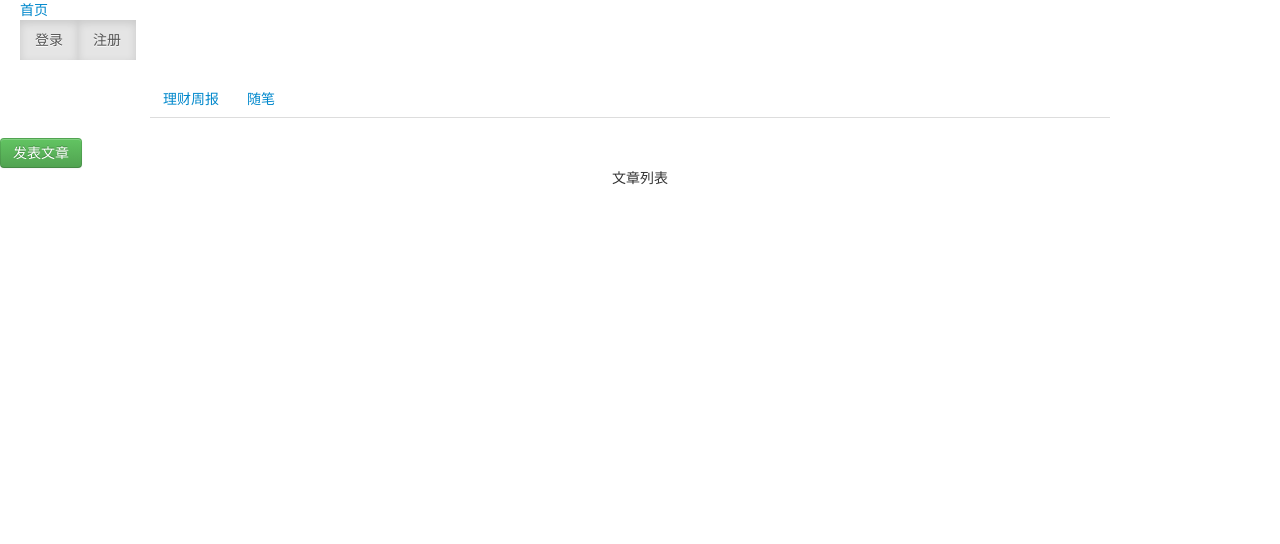
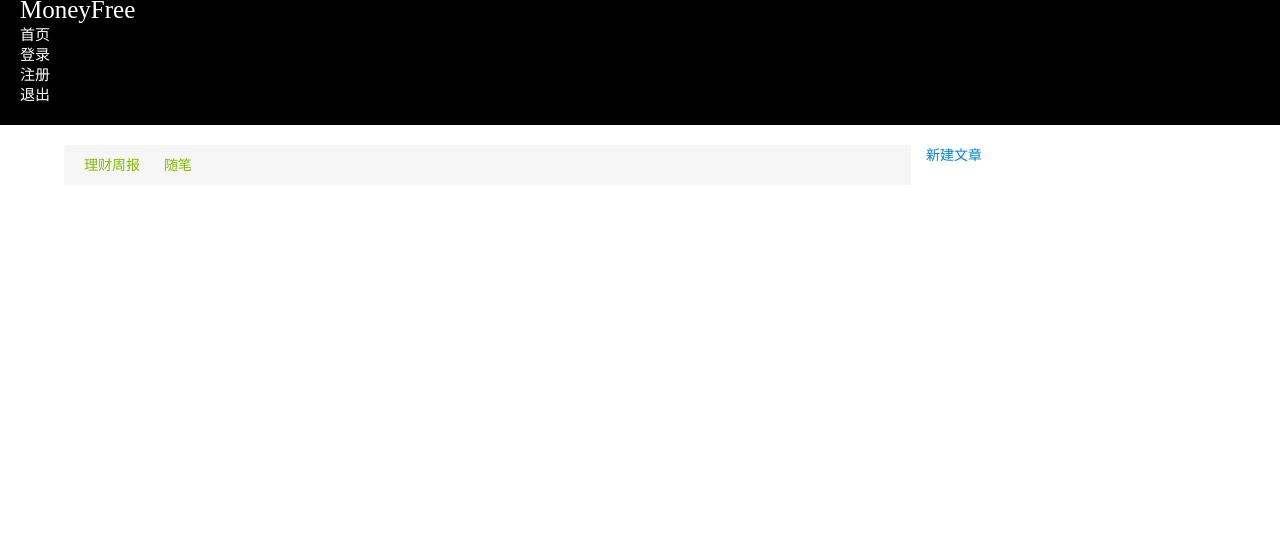
Before and after one commit to FeiPingWang/my_web, a Flask app: page / in a window 1280 px wide. Shown: the top 544 px of the page. Run offline with Flask 2, Linux system fonts and the light colour scheme; the visitor is signed in with stand-in values (Sample User, id 1); data comes from the database, SQL or seed files in the repository; data that the repository does not hold is empty; some libraries are stand-ins or nearby versions.

Commit message:
增加部分页面的CSS

```diff
--- a/models/__init__.py
+++ b/models/__init__.py
@@ -49,6 +49,12 @@ class Model(object):
     def close_session(cls, session):
         session.close()
 
+    @classmethod
+    def get_all_obj(cls, **kwargs):
+        session = new_session()
+        obj = session.query(cls).all()
+        return list(obj)
+
 
 # 提供给具体的model继承
 Base = declarative_base(cls=Model)
--- a/models/board.py
+++ b/models/board.py
@@ -15,8 +15,3 @@ class Board(Base):
         return "<Board(id='{}', title='{}')>".format(
             self.id, self.title
         )
-
-    # 返回所有的版块
-    @classmethod
-    def get_all_board(cls):
-        return Query_all(Board.id, Board.title)
--- a/models/users.py
+++ b/models/users.py
@@ -35,11 +35,10 @@ class User(Base):
         name = form.get('username', '')
         password = form.get('password', '')
         session = new_session()
-        result = session.query(User.id, User.user_name, User.password).\
-            filter(User.user_name == name).first()
+        result = session.query(cls).filter(User.user_name == name).first()
         session.close()
         if result is not None:
-            if(check_password_hash(result[2], password) == True):
+            if(check_password_hash(result.password, password) == True):
                 return result
         else:
             return None
--- a/models/weekly.py
+++ b/models/weekly.py
@@ -31,11 +31,6 @@ class Weekly(Base):
             self.id, self.title, self.content, self.ct
         )
 
-    @classmethod
-    def get_all_note(cls):
-        note = Query_all(Weekly.id, Weekly.title, Weekly.ct)
-        return note
-
 
 if __name__ == '__main__':
     session = new_session()
--- a/routes/index.py
+++ b/routes/index.py
@@ -22,9 +22,10 @@ def index():
     if u == 'null':   # 未登陆
         return redirect(url_for('index.login'))
     else:
-        board_list = Board.get_all_board()
-        note = Weekly.get_all_note()
-        return render_template('index.html', board=board_list, weekly=note)
+        board_list = Board.get_all_obj()
+        note = Weekly.get_all_obj()
+        print('note ', note)
+        return render_template('index.html', board=board_list, note=note)
 
 
 @main.route('/login', methods=['GET', 'POST'])
@@ -34,9 +35,20 @@ def login():
         if u is None:
             flash('找不到用户名')
         else:
-            session['user_id'] = u[0]   # u[0] is user_id
+            session['user_id'] = u.id   # u[0] is user_id
+            session['user_name'] = u.user_name
             return redirect(url_for('index.index'))  # 登录成功
     return render_template('login.html')
+
+
+@main.route('/logout', methods=['GET'])
+def logout():
+    if session['user_id'] and session['user_id'] is not None:
+        session.pop('user_id')
+        session.pop('user_name')
+        return redirect(url_for('index.login'))
+    else:
+        return flash('还未登录')
 
 
 @main.route('/register', methods=['GET', 'POST'])
--- a/routes/weekly.py
+++ b/routes/weekly.py
@@ -21,7 +21,7 @@ main = Blueprint('weekly', __name__)
 @main.route('/new', methods=['GET'])
 def new():
     # 返回话题列表
-    topic = Board.get_all_board()
+    topic = Board.get_all_obj()
     return render_template('weekly/new.html', board=topic)
 
 
@@ -40,7 +40,9 @@ def detail(id):
     # 增加浏览次数一次
     session, obj = Weekly.find_by_id_session(id)
     if obj is not None:
+        # print("vies ", obj.views)
         obj.views += 1
+        session.commit()
     else:
         logger.error('get_obj_by_id is None')
 
--- /dev/null
+++ b/static/css/my_web.css
@@ -0,0 +1,162 @@
+/* 导航栏背景 */
+.nav-pills {
+    background-color: #000;
+}
+
+/* 导航栏背景 */
+#my_web_name {
+    color: #ffffff;
+    font-family: "Times New Roman", Times, serif;
+    font-size: 25px;
+}
+
+/* 导航栏字体 */
+.nav-name {
+    color: #ffffff;
+    font-size: 15px;
+}
+
+/* 登录注册表格的垂直位置 */
+.form-horizontal {
+    margin-top: 15%;
+}
+
+
+/* 模仿cnode论坛 */
+#main {
+    width: 90%;
+    max-width: 1400px;
+    min-width: 960px;
+    margin: 15px auto;
+    min-height: 400px;
+}
+
+#sidebar {
+    width: 290px;
+    font-size: 14px;
+    float: right;
+    margin-bottom: 20px;
+}
+
+#content {
+    padding: 0;
+    margin-right: 305px;
+}
+
+.panel {
+    margin-bottom: 13px;
+}
+
+.panel .header {
+    padding: 10px;
+    background-color: #f6f6f6;
+    border-radius: 3px 3px 0 0;
+}
+
+.topic-tab.current-tab {
+    background-color: #80bd01;
+    color: #fff;
+    padding: 3px 4px;
+    border-radius: 3px;
+}
+
+.topic-tab {
+    margin: 0 10px;
+    color: #80bd01;
+}
+
+.panel .inner.no-padding {
+    padding: 0;
+}
+
+.panel .cell {
+    padding-right: 10px;
+    background: #fff;
+    border-top: 1px solid #f0f0f0;
+}
+
+.cell {
+    position: relative;
+    padding: 10px 0 10px 10px;
+    font-size: 14px;
+}
+
+#topic_list {
+    margin: 0;
+}
+
+.cell .reply_count {
+    width: 70px;
+    display: inline-block;
+    text-align: center;
+}
+
+.cell .count_of_replies {
+    color: #9e78c0;
+}
+
+.cell .count_seperator {
+    margin: 0 -3px;
+    font-size: 10px;
+}
+
+.cell .count_of_visits {
+    font-size: 10px;
+    color: #b4b4b4;
+}
+
+#topic_list a.topic_title {
+    color: #333;
+}
+
+.topic_title_wrapper {
+    white-space: nowrap;
+}
+
+#topic_list a.topic_title {
+    color: #333;
+}
+
+.pull-left {
+    float: left;
+}
+
+.pull-right {
+    float: right;
+}
+
+.topiclist-tab {
+    background-color: #e5e5e5;
+    color: #999;
+    padding: 2px 4px;
+    border-radius: 3px;
+    -webkit-border-radius: 3px;
+    -moz-border-radius: 3px;
+    -o-border-radius: 3px;
+    font-size: 12px;
+}
+
+img {
+    width: auto\9;
+    height: auto;
+    max-width: 100%;
+    vertical-align: middle;
+    border: 0;
+    -ms-interpolation-mode: bicubic;
+}
+
+.user_avatar img, .user_big_avatar img {
+    width: 30px;
+    height: 30px;
+    border-radius: 3px;
+}
+
+a.topic_title {
+    max-width: 70%;
+    -o-text-overflow: ellipsis;
+    white-space: nowrap;
+    display: inline-block;
+    vertical-align: middle;
+    font-size: 16px;
+    line-height: 30px;
+}
--- a/templates/base.html
+++ b/templates/base.html
@@ -4,23 +4,26 @@
     {% block head %}
 	<meta charset="utf-8">
 	<title>{% block title %}moneyfree{% endblock %}</title>
-	<link rel="stylesheet" href="http://cdn.static.runoob.com/libs/bootstrap/3.3.7/css/bootstrap.min.css">
+	<link rel="stylesheet" type="text/css" href="http://cdn.static.runoob.com/libs/bootstrap/3.3.7/css/bootstrap.min.css">
+	<link rel="stylesheet" type="text/css" href="static/css/my_web.css">
     <script src="/static/lib/jquery-3.0.0.min.js"></script>
 	<script src="/static/lib/markdownit.js"></script>
     {% endblock %}
 </head>
 <body>
 {% block body %}
-<nav class="navbar navbar-default" role="navigation">
+<nav class="nav nav-pills" role="navigation">
 	<div class="container-fluid">
 	<div class="navbar-header">
-		<a class="navbar-brand" href="{{ url_for('index.index') }}">首页</a>
+		<label id="my_web_name">MoneyFree</label>
 	</div>
 	<div>
-		<ul class="nav navbar-nav">
+		<ul class="nav navbar-nav navbar-right">
             {% block navbar %}
-			<li class="active"><a href="{{ url_for('index.login') }}">登录</a></li>
-			<li class="active"><a href="{{ url_for('index.register') }}">注册</a></li>
+            <li class="active"><a class="nav-name" href="{{ url_for('index.index') }}">首页</a></li>
+			<li class="active"><a class="nav-name" href="{{ url_for('index.login') }}">登录</a></li>
+			<li class="active"><a class="nav-name" href="{{ url_for('index.register') }}">注册</a></li>
+			<li class="active"><a class="nav-name" href="{{ url_for('index.logout') }}">退出</a></li>
             {% endblock %}
 		</ul>
 	</div>
--- a/templates/index.html
+++ b/templates/index.html
@@ -3,36 +3,65 @@
 {% block body %}
 {{ super() }}
 <!--显示所有的周报-->
-<div class="container">
-    <div class="row">
-        <ul class="nav nav-tabs">
-        {% for b in board %}
-            <li><a href="#">{{ b['Board.title'] }}</a></li>
-        {% endfor %}
-        </ul>
+<div id="main">
+    <div id="sidebar">
+        <a href="{{ url_for('weekly.new') }}">新建文章</a>
+    </div>
+    <div id="content">
+        <div class="panel">
+            <div class="header">
+                {% for b in board %}
+                    <a href="#" class="topic-tab">{{ b.title }}</a>
+                {% endfor %}
+            </div>
+            <div class="inner no-padding">
+                <div id="topic_list">
+                    {% for n in note %}
+                        <div class="cell">
+                            <a class="user_avatar pull-left" href="#">
+                                <img src="/static/img/avater.img" title="StudentWan">
+                            </a>
+                            <span class="reply_count pull-left">
+                            <span class="count_of_replies" title="回复数">{{ n.replys }}</span>
+                            <span class="count_seperator">/</span>
+                            <span class="count_of_visits" title="点击数">{{ n.views }}</span>
+                            </span>
+                            <span class="last_time pull-right">{{ n.ct }}</span>
+
+                            <div class="topic_title_wrapper">
+                                <span class="topiclist-tab">版块</span>
+                                <a class="topic_title" href="{{ url_for('weekly.detail', id=n.id) }}">{{ n.title }}</a>
+                            </div>
+                        </div>
+                    {% endfor %}
+                </div>
+            </div>
+        </div>
     </div>
 </div>
-<div class="col-lg-2 col-md-offset-8">
-    <a href="{{ url_for("weekly.new") }}" class="btn btn-success">发表文章</a>
-</div>
-<table class="table">
-    <caption>文章列表</caption>
-    <tbody>
-    {% for note in weekly %}
-        <tr>
-            <td>
-                 <span>1</span>
-                 <span> / </span>
-                 <span>2</span>
-            </td>
-            <td>
-                <a href="{{ url_for('weekly.detail', id=note['Weekly.id']) }}">{{ note['Weekly.title'] }}</a>
-            </td>
-            <td>
-                {{ note['Weekly.ct'] }}
-            </td>
-        </tr>
-    {% endfor %}
-    </tbody>
-</table>
+
+
+<!--<div class="col-lg-2 col-md-offset-8">-->
+    <!--<a href="{{ url_for("weekly.new") }}" class="btn btn-success">发表文章</a>-->
+<!--</div>-->
+<!--<table class="table">-->
+    <!--<caption>文章列表</caption>-->
+    <!--<tbody>-->
+    <!--{% for note in weekly %}-->
+        <!--<tr>-->
+            <!--<td>-->
+                 <!--<span>1</span>-->
+                 <!--<span> / </span>-->
+                 <!--<span>2</span>-->
+            <!--</td>-->
+            <!--<td>-->
+                <!--<a href="{{ url_for('weekly.detail', id=note['Weekly.id']) }}">{{ note['Weekly.title'] }}</a>-->
+            <!--</td>-->
+            <!--<td>-->
+                <!--{{ note['Weekly.ct'] }}-->
+            <!--</td>-->
+        <!--</tr>-->
+    <!--{% endfor %}-->
+    <!--</tbody>-->
+<!--</table>-->
 {% endblock %}
--- a/templates/weekly/detail.html
+++ b/templates/weekly/detail.html
@@ -1,4 +1,10 @@
 {% extends 'base.html' %}
+{% block head %}
+{{ super() }}
+<!-- TODO: 为什么这里找不到父模板中的my_web.css-->
+<link rel="stylesheet" type="text/css" href="/static/css/my_web.css">
+{% endblock %}
+
 {% block title %} 首页 {% endblock %}
 {% block body %}
 {{ super() }}
--- a/templates/weekly/new.html
+++ b/templates/weekly/new.html
@@ -26,7 +26,7 @@
         <select name="board_id" id="board" required>
             <option value="">请选择</option>
                 {% for b in board %}
-                <option value="{{ b['Board.id'] }}">{{ b['Board.title'] }}</option>
+                <option value="{{ b.id }}">{{ b.title }}</option>
                 {% endfor %}
         </select>
         <div class='markdown_editor in_editor'>
```
Also changed, not shown: 1 other file.
